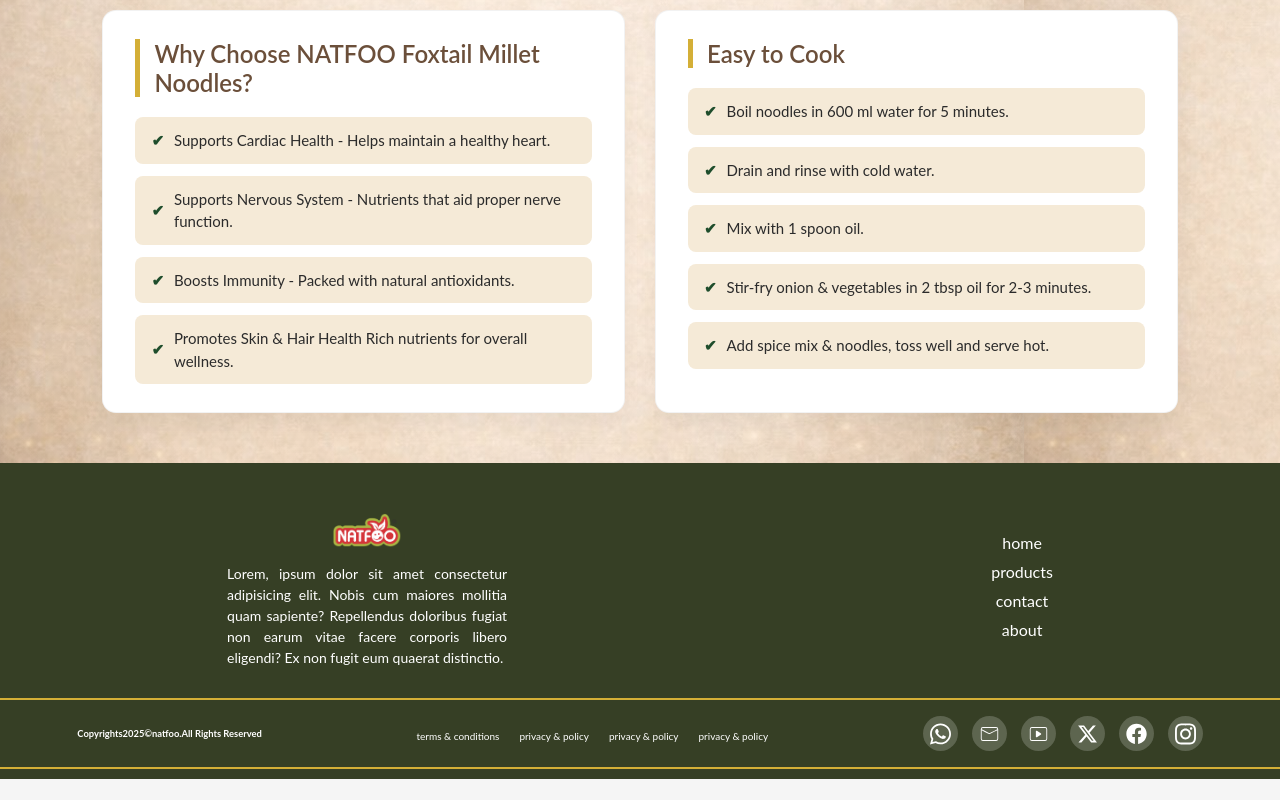
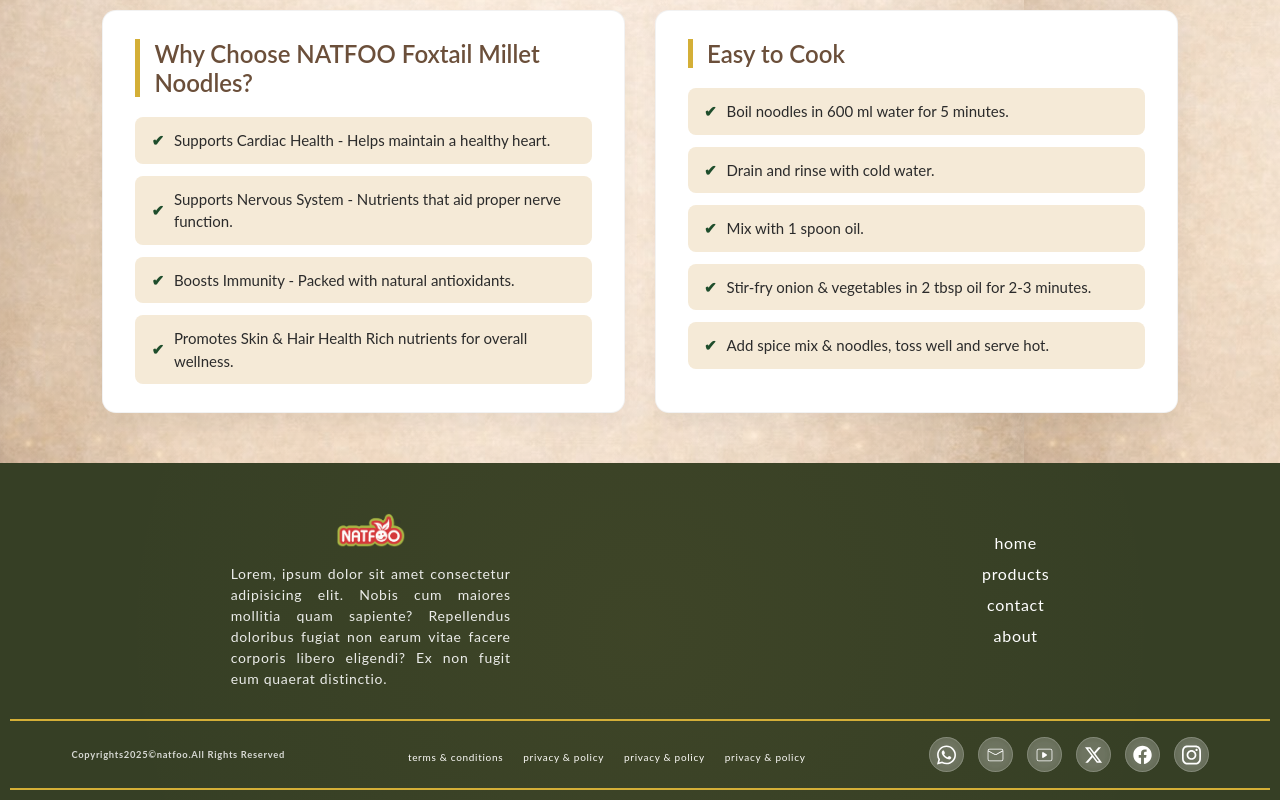
Before and after one commit to natfooin/natfoo, a React (Vite) app: page /product/1 in a window 1280 px wide. Shown: the part 755-1555 px from the top of the page. Before the commit the page ends 1534 px from the top, so only its background shows below. Built offline with nearby package versions, Linux system fonts and the light colour scheme.

Commit message:
changes in footer

```diff
--- a/src/Components/Footer/Footer.css
+++ b/src/Components/Footer/Footer.css
@@ -1,8 +1,19 @@
 .footer {
     background-color: var(--dark-green);
-    padding-top: 5rem ;
-    padding-bottom: 1rem ;
+    padding: 5rem 1rem 1rem;
     font-family: sans-serif;
+    letter-spacing: 0.7px;
+    position: relative;
+    overflow: hidden;
+    border-top: 2rem;
+}
+
+.footer::before {
+    content: '';
+    position: absolute;
+    top: 0; left: 0; width: 100%; height: 100%;
+    background: radial-gradient(circle at 50% 50%, rgba(212, 175, 82, 0.05) 0%, transparent 80%);
+    pointer-events: none;
 }
 
 .footer-top {
@@ -12,6 +23,7 @@
     flex-wrap: wrap;
     gap: 30px;
     margin-bottom: 30px;
+    animation: fadeInUp 0.8s ease-out;
 }
 
 .footer .footer-left {
@@ -19,23 +31,27 @@
     flex-direction: column;
     align-items: center;
     text-align: center;
-
-
 }
 
 .footer .logo {
     display: flex;
     align-items: center;
     justify-content: center;
-    max-height:25rem;
-    max-width:25rem;
+    max-height: 25rem;
+    max-width: 25rem;
 }
-.footer .logo img{
+
+.footer .logo img {
     display: flex;
     align-items: center;
     justify-content: center;
-    max-height:5rem;
-    max-width:25rem;
+    max-height: 5rem;
+    max-width: 25rem;
+    transition: transform 0.5s cubic-bezier(0.175, 0.885, 0.32, 1.275);
+}
+
+.footer .logo img:hover {
+    transform: scale(1.1) rotate(3deg);
 }
 
 .footer .logo-para {
@@ -45,6 +61,7 @@
     margin-top: 15px;
     line-height: 1.5;
     text-align: justify;
+    opacity: 0.9;
 }
 
 .footer .linkdiv .links ul {
@@ -54,27 +71,96 @@
     align-items: center;
     justify-content: center;
     flex-direction: column;
+}
 
-}
-.footer .links  {
+.footer .links {
     list-style: none;
-    padding-top:2rem;
-
+    padding-top: 2rem;
 }
 
 .footer .links ul li {
-    margin-bottom: 10px;
+    margin-bottom: 12px;
 }
 
+/* 3. Smooth Underline Animation for Links */
 .footer .links ul li a {
     text-decoration: none;
     color: white;
     transition: 0.3s;
+    position: relative;
+    padding-bottom: 4px;
+}
+
+.footer .links ul li a::after {
+    content: '';
+    position: absolute;
+    width: 0;
+    height: 2px;
+    bottom: 0;
+    left: 0;
+    background-color: var(--gold);
+    transition: width 0.3s ease-in-out;
 }
 
 .footer .links ul li a:hover {
     color: var(--gold);
-    text-decoration: underline;
+}
+
+.footer .links ul li a:hover::after {
+    width: 100%;
+}
+
+.footer-bottom {
+    display: flex;
+    flex-direction: row;
+    justify-content: space-around;
+    align-items: center;
+    padding: 1.6rem 0;
+    border-top: 1px solid rgba(212, 175, 82, 0.3);
+    border-bottom: 1px solid rgba(212, 175, 82, 0.3);
+}
+
+.iconContainer {
+    display: flex;
+    gap: 14px;
+    flex-wrap: wrap;
+}
+
+.iconContainer div {
+    width: 3.5rem;
+    height: 3.5rem;
+    display: flex;
+    align-items: center;
+    justify-content: center;
+    border-radius: 50%;
+    transition: all 0.4s cubic-bezier(0.23, 1, 0.32, 1);
+    cursor: pointer;
+    background-color: rgba(255, 255, 255, 0.08);
+    backdrop-filter: blur(4px);
+    border: 1px solid rgba(255, 255, 255, 0.1);
+}
+
+.iconContainer div:hover {
+    background-color: var(--gold);
+    transform: translateY(-8px);
+    box-shadow: 0 10px 20px rgba(0, 0, 0, 0.3);
+}
+
+.site-rights {
+    color: white;
+    font-size: 14px;
+    opacity: 0.8;
+}
+
+@keyframes fadeInUp {
+    from {
+        opacity: 0;
+        transform: translateY(20px);
+    }
+    to {
+        opacity: 1;
+        transform: translateY(0);
+    }
 }
 
 .footer-bottom {
@@ -130,7 +216,7 @@ color: var(--gold);
 color: white;
 }
 
-@media (max-width: 800px) {
+@media (max-width: 1000px) {
     .footer-top {
         flex-direction: column;
         align-items: center;
@@ -175,4 +261,33 @@ margin-bottom: 0;
     .iconContainer {
         order: 1;
     }
+}@media (max-width: 800px) {
+    .footer-top {
+        flex-direction: column;
+        align-items: center;
+    }
+
+    .footer-bottom {
+        flex-direction: column;
+        gap: 20px;
+        text-align: center;
+    }
+
+    .footer .footer-top .linkdiv .links ul {
+        flex-direction: row;
+        flex-wrap: wrap;
+        gap: 1.5rem;
+    }
+
+    .footer .footer-top .linkdiv .links ul li {
+        margin-bottom: 0;
+    }
+
+    .site-rights {
+        order: 2;
+    }
+
+    .iconContainer {
+        order: 1;
+    }
 }
--- a/src/Components/HomeProductPage/HomeProductPage.css
+++ b/src/Components/HomeProductPage/HomeProductPage.css
@@ -7,6 +7,7 @@
   margin: auto;
   padding: 20px;
   box-sizing: border-box;
+  background-color: transparent;
 }
 
 .product-container > * {
--- a/src/Components/NavBar/NavBar.css
+++ b/src/Components/NavBar/NavBar.css
@@ -27,7 +27,12 @@
   text-decoration: none;
   color: inherit;
   font-weight: 500;
-  font-size: 1.1rem;
+  font-size: 1.5rem;
+}
+.navElements ul :hover {
+    color: var(--gold);
+    text-decoration: underline;
+    transition: all 0.3s;
 }
 
 .nav-actions {
--- a/src/pages/AllProducts/AllProducts.css
+++ b/src/pages/AllProducts/AllProducts.css
@@ -1,7 +1,7 @@
   .top-homeProduct{
     width:100%;
     padding:clamp(20px,5vw,60px);
-    background:var(--cream-bg);
+
   }
 
   .above-container{
```
